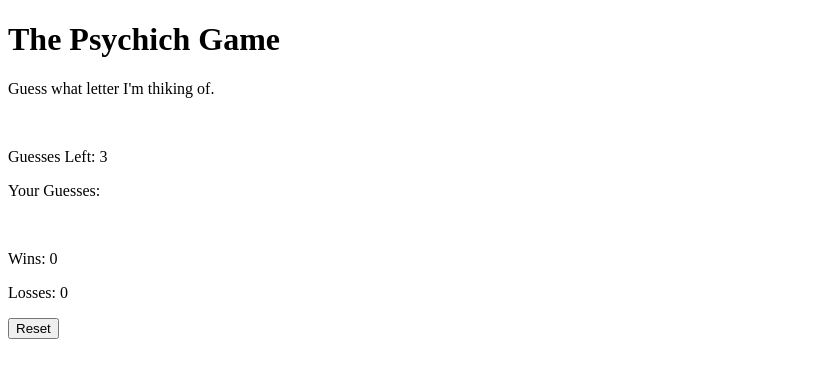
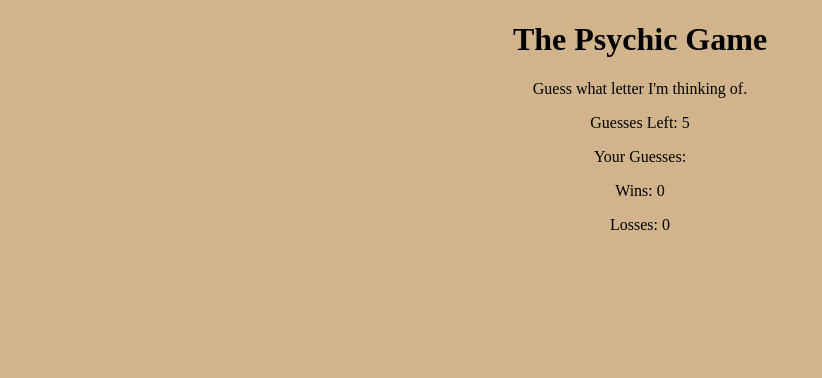
Before and after one commit to xsebastianx/Psychic-Game, a plain HTML site: page index.html in a window 1280 px wide. Shown: the whole page, without its empty margins (0-822 px from the left). Drawn offline with Linux system fonts and the light colour scheme.

Commit message:
Cleaned up html and added background color

```diff
--- a/assets/css/style.css
+++ b/assets/css/style.css
@@ -0,0 +1,4 @@
+body {
+    background-color: tan;
+    text-align: center;
+}
--- a/assets/javascript/game.js
+++ b/assets/javascript/game.js
@@ -2,7 +2,7 @@ let letters = ["a", "b", "c", "d", "e", "f", "g", "h", "i", "j", "k", "l", "m",
 
 let wins = 0;
 let losses = 0;
-let guessesLeft = 3;
+let guessesLeft = 5;
 let yourGuesses = [];
 
 let randomNumber = Math.floor(Math.random() * letters.length);
@@ -17,7 +17,7 @@ document.onkeyup = function (event) {
 
     if (userGuess === computerGuess) {
         wins++;
-        guessesLeft = 3;
+        guessesLeft = 5;
         yourGuesses = [];
     }
 
@@ -26,7 +26,7 @@ document.onkeyup = function (event) {
 
         if (guessesLeft === 1) {
             losses++;
-            guessesLeft = 3;
+            guessesLeft = 5;
             yourGuesses = [];
         }
         else {
--- a/index.html
+++ b/index.html
@@ -3,23 +3,20 @@
     <head>
         <meta charset="UTF-8">
         <title>The Psychic Game</title>
+        <link rel="stylesheet" href="assets/css/style.css">
         <script type="text/javascript" src="assets/javascript/game.js"></script>
     </head>
     <body>
         <div id="game">
-        <h1>The Psychich Game</h1>
-        <p> Guess what letter I'm thiking of.</p>
-        <br>
-        <p>Guesses Left: 3</p>
+        <h1>The Psychic Game</h1>
+        <p> Guess what letter I'm thinking of.</p>
+        <p>Guesses Left: 5</p>
         <p>Your Guesses: </p>
-        <br>
         <p>Wins: 0</p>
         <p>Losses: 0</p>
         </div>
 
-        <div id="btn">
-            <button>Reset</button>
-        </div>
+
 
 
     </body>
```
